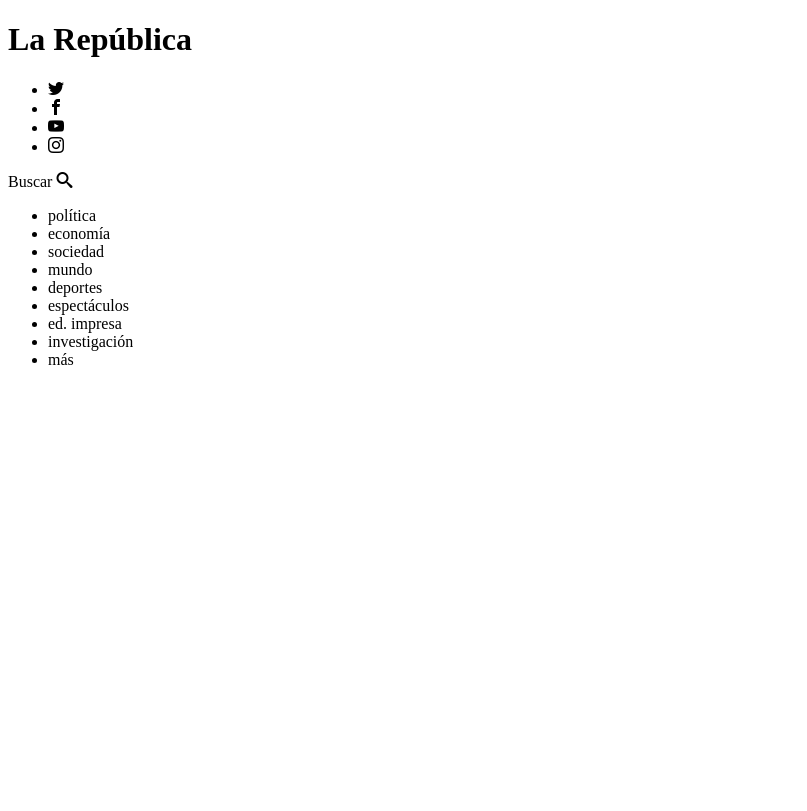
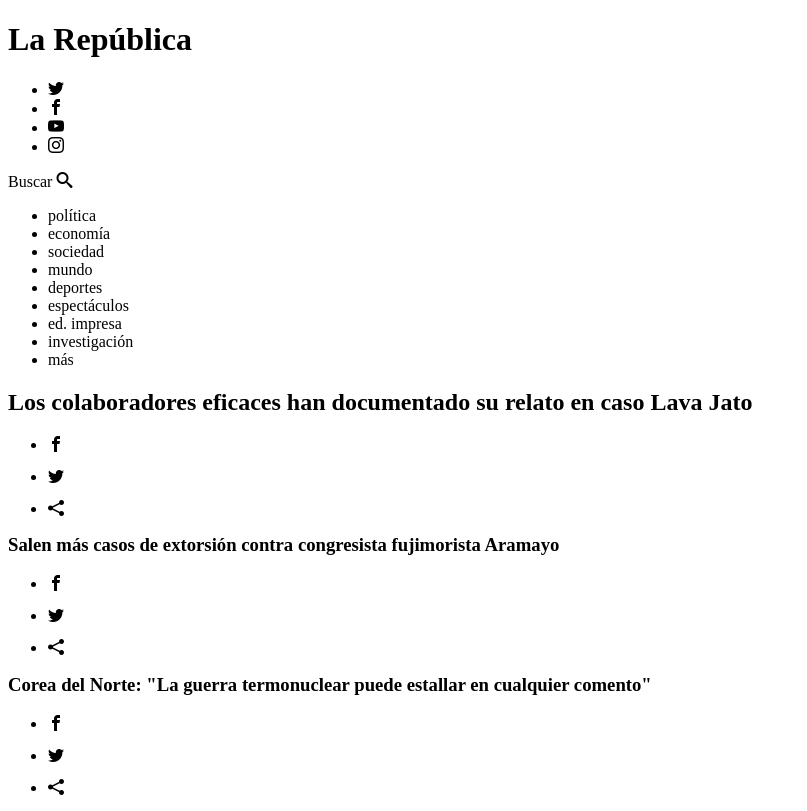
Before and after one commit to RuthSalvador/L24-LaRepublica, a plain HTML site: page index.html in a window 1280 px wide. Shown: the whole page, without its empty margins (0-807 px from the left). Drawn offline with Linux system fonts and the light colour scheme; files whose address does not match are found by name.

Commit message:
esquema html e iconos x js

```diff
--- a/assets/js/app.js
+++ b/assets/js/app.js
@@ -1,4 +1,33 @@
 window.addEventListener('load', function(){
+
+  //function addPrincipal(){}
+  var icons = document.getElementsByClassName("icon-gris");
+  for (var i = 0; i < icons.length; i++) {
+    addIcons(icons[i]);
+  }
+
+  function addIcons(icons){
+    addClass("icon-facebook");
+    addClass("icon-twitter");
+    addClass("icon-share");
+
+    function addClass(clase){
+    var ulIco = document.createElement("ul");
+    icons.appendChild(ulIco);
+
+    var liIco = document.createElement("li");
+    ulIco.appendChild(liIco);
+
+    var span = document.createElement("span");
+    span.setAttribute("class", clase);
+    liIco.appendChild(span);
+    }
+  }
+
+
+
+
+
 
 
 })
--- a/index.html
+++ b/index.html
@@ -39,6 +39,29 @@
         </ul>
       </nav>
     </header>
+    <section>
+      <div id="sec-principal">
+        <div id="noticia-principal">
+          <h2>Los colaboradores eficaces han documentado su relato en caso Lava Jato</h2>
+          <figure class="images-noticia"></figure>
+          <div class="icon-gris"></div>
+        </div>
+        <div id="noticia-a">
+          <h3>Salen más casos de extorsión contra congresista fujimorista Aramayo</h3>
+          <figure class="images-noticia"></figure>
+          <div class="icon-gris"></div>
+        </div>
+        <div id="noticia-b">
+          <h3>Corea del Norte: "La guerra termonuclear puede estallar en cualquier comento"</h3>
+          <figure class="images-noticia"></figure>
+          <div class="icon-gris"></div>
+        </div>
+      </div>
+      <div id="sec-editorial">
 
+      </div>
+
+    </section>
+    <script type="text/javascript" src="assets/js/app.js"></script>
   </body>
 </html>
```
